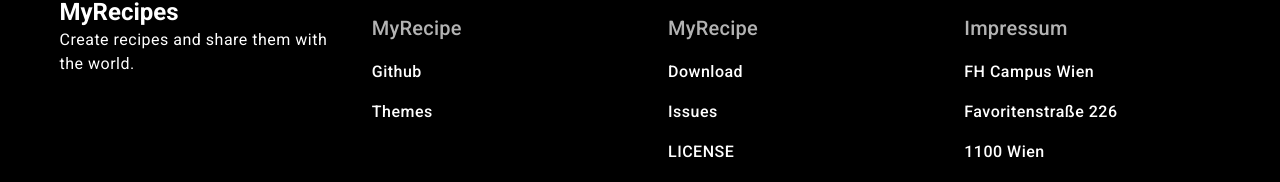
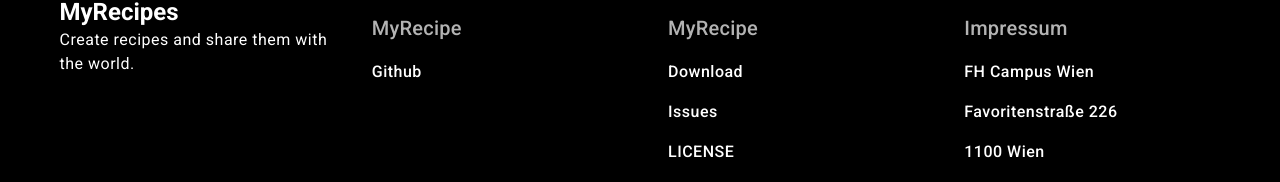
Before and after one commit to SycSin/MyRecipes, a Vue app: page / in a window 1280 px wide. Shown: the part 7332-7514 px from the top of the page. Built offline with nearby package versions, Linux system fonts and the light colour scheme.

Commit message:
Removed Themes

```diff
--- a/src/components/layout/footer.vue
+++ b/src/components/layout/footer.vue
@@ -109,10 +109,6 @@ export default {
         text: "Github",
         href: "https://github.com/SycSin/MyRecipes.git",
       },
-      {
-        text: "Themes",
-        href: "https://heroui.net/",
-      },
     ],
     shock: [
       {
```
